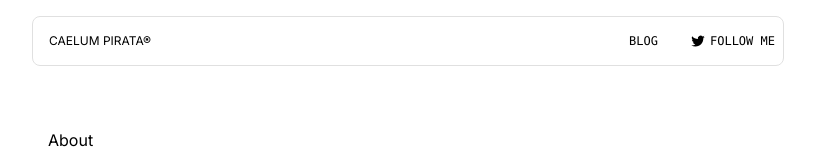
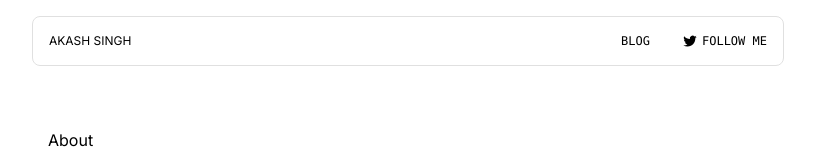
Before and after one commit to caelumpirata/next-mdx-blog, a Next.js app: page / in a window 1280 px wide. Shown: the top 160 px of the page, without its empty margins (232-1047 px from the left). Built offline with nearby package versions, Linux system fonts and the light colour scheme.

Commit message:
fixing header margin and logo name

```diff
--- a/app/header.tsx
+++ b/app/header.tsx
@@ -8,7 +8,7 @@ export function Header() {
         <div className="py-2 border dark:border-fake-grey border-[#e0e0e0] rounded-lg bg-white dark:bg-black">
           <div className="flex flex-wrap items-center justify-between">
             <Logo />
-            <nav className="font-mono text-xs flex items-center gap-2 sm:gap-4">
+            <nav className="font-mono text-xs flex items-center gap-2 sm:gap-4 mr-2">
               <Link
                 href="/blog"
                 className="inline-flex hover:bg-gray-200 dark:hover:bg-[#313131] active:bg-gray-300 dark:active:bg-[#242424] rounded-sm p-2 transition-[background-color]"
--- a/app/logo.tsx
+++ b/app/logo.tsx
@@ -7,13 +7,13 @@ export function Logo() {
   return (
     <span className=" ml-4 text-xs  whitespace-nowrap dark:text-[#EFEFEF] ">
       {pathname === "/" ? (
-        <span className="cursor-default pr-2">CAELUM PIRATA®</span>
+        <span className="cursor-default pr-2">AKASH SINGH</span>
       ) : (
         <Link
           href="/"
           className="hover:bg-gray-200 dark:hover:bg-[#313131] active:bg-gray-300 dark:active:bg-[#242424] p-2 rounded-sm -ml-2 transition-[background-color]"
         >
-          CAELUM PIRATA®
+          AKASH SINGH
 
         </Link>
       )}
```
